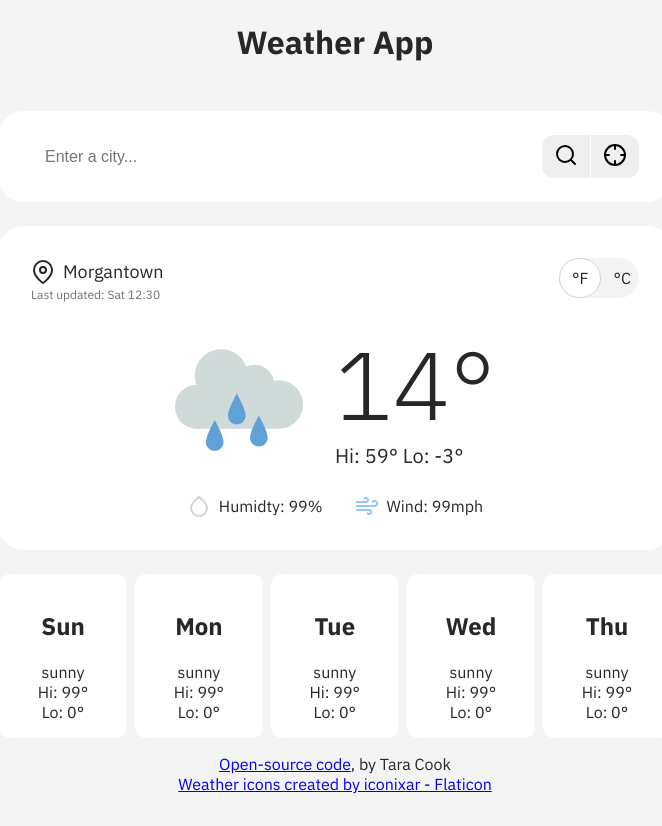
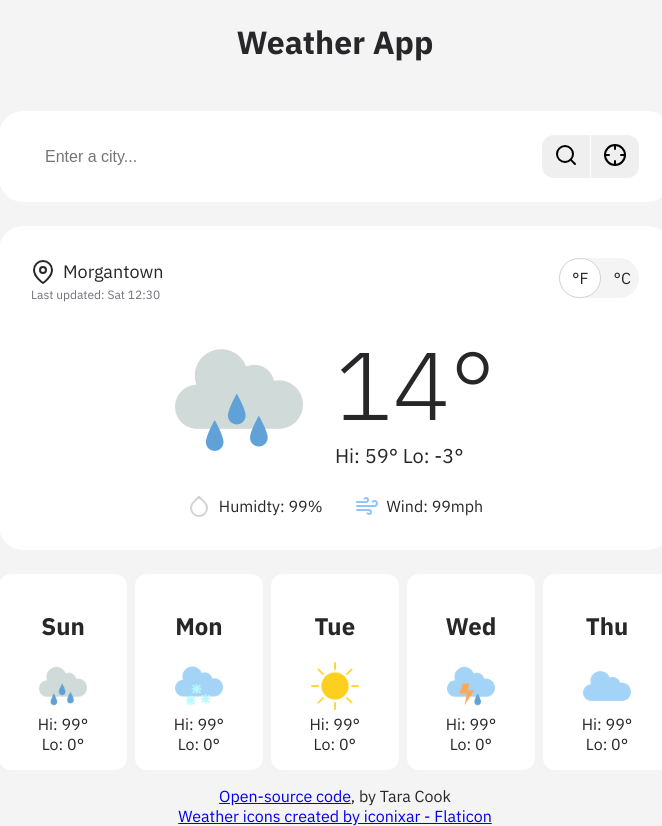
Before and after one commit to tcook88/react-weather-app, a React (Create React App) app: page / in a window 1280 px wide. Shown: the whole page, without its empty margins (305-967 px from the left). Before the commit the page ends 800 px from the top, so only its background shows below. Built offline with nearby package versions, Linux system fonts and the light colour scheme.

Commit message:
updated weather icons

```diff
--- a/src/App.css
+++ b/src/App.css
@@ -11,6 +11,11 @@ body {
   box-sizing: border-box;
 }
 
+.App img {
+  height: 48px;
+  width: 48px;
+}
+
 .footer {
   text-align: center;
   margin-top: 16px;
--- a/src/App.js
+++ b/src/App.js
@@ -8,31 +8,31 @@ function App() {
   let days = [
     {
       name: "Sun",
-      icon: "sunny",
+      icon: "rainy",
       hi: 99,
       lo: 0
     },
     {
       name: "Mon",
-      icon: "sunny",
+      icon: "snowy",
       hi: 99,
       lo: 0
     },
     {
       name: "Tue",
-      icon: "sunny",
+      icon: "sun",
       hi: 99,
       lo: 0
     },
     {
       name: "Wed",
-      icon: "sunny",
+      icon: "storm",
       hi: 99,
       lo: 0
     },
     {
       name: "Thu",
-      icon: "sunny",
+      icon: "cloud (1)",
       hi: 99,
       lo: 0
     }
--- a/src/Forecast.js
+++ b/src/Forecast.js
@@ -9,7 +9,8 @@ export default function Forecast(props){
                 return (
                     <div className="col" key={index}>
                         <h2>{day.name}</h2>
-                        <div className="forecast-icon">{day.icon}</div>
+                        <div className="forecast-icon">
+                            <img src={`/img/${day.icon}.png`} alt={day.icon}/></div>
                         <div className="forecast-text">Hi: {day.hi}°</div>
                         <div className="forecast-text">Lo: {day.lo}°</div>
                     </div>
--- a/src/Weather.css
+++ b/src/Weather.css
@@ -65,8 +65,9 @@
     column-gap: 32px;
 }
 
-.Weather img {
+.Weather .weather-icon {
     width: 128px;
+    height: 128px;
 }
 
 .Weather .current-temp {
--- a/src/Weather.js
+++ b/src/Weather.js
@@ -20,7 +20,7 @@ export default function Weather(){
                 </div>
             </div>
             <div className="current-weather-grid">
-                <div classname="weather-icon col"><img src="/img/rainy.png" alt="rainy"/></div>
+                <div classname="col"><img src="/img/rainy.png" alt="rainy" className="weather-icon"/></div>
                 <div className="temp-wrapper col">
                     <div className="current-temp">14°</div>
                     <div className="hi-lo">Hi: 59° Lo: -3°</div>
```
